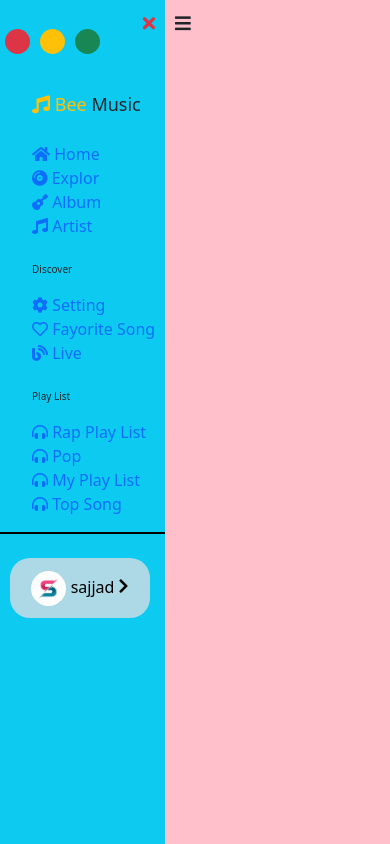
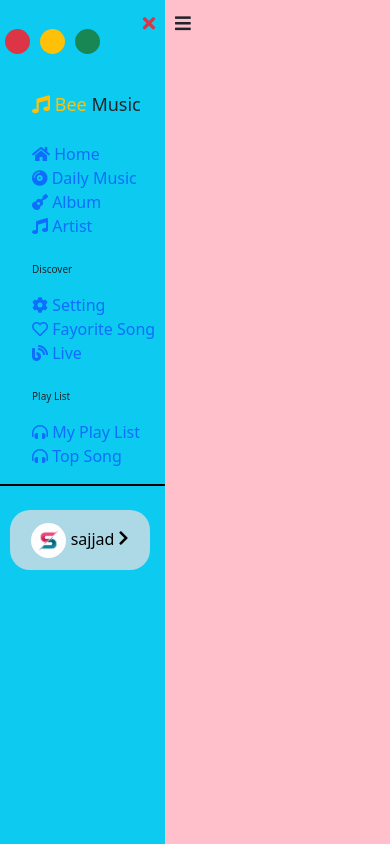
Before and after one commit to sajjadmirave/BeeMusic, a website: page index.html in a window 390 px wide. Both pictures are taken after a click on the element 17 px from the left and 23 px from the top of the page. Shown: the top 844 px of the page. Drawn offline with nearby package versions, Linux system fonts and the light colour scheme; files whose address does not match are found by name.

Commit message:
end responsive on mobile whene click on the bars

```diff
--- a/index.html
+++ b/index.html
@@ -37,6 +37,8 @@
 
     <!--  aside menu -->
     <div class="aside-menu bg-info" id="aside-menu">
+      <!-- data because for on mobile size and opend -->
+      <div class="aside-menu-data" id="aside-menu-data">
         <br />
         <div class="circles">
           <div class="circle1 bg-danger circle"></div>
@@ -63,7 +65,7 @@
               <a href=""><i class="fas fa-home"></i> Home</a>
             </li>
             <li>
-            <a href=""><i class="fas fa-compact-disc"></i> Explor</a>
+              <a href=""><i class="fas fa-compact-disc"></i> Daily Music</a>
             </li>
             <li>
               <a href=""><i class="fas fa-guitar"></i> Album</a>
@@ -85,12 +87,6 @@
             <br />
             <p style="font-size: 10px">Play List</p>
             <li>
-            <a href=""><i class="fas fa-headphones-alt"></i> Rap Play List</a>
-          </li>
-          <li>
-            <a href=""><i class="fas fa-headphones-alt"></i> Pop</a>
-          </li>
-          <li>
               <a href=""><i class="fas fa-headphones-alt"></i> My Play List</a>
             </li>
             <li>
@@ -99,7 +95,7 @@
           </ul>
 
           <div class="line" style="border: 1px solid black; width: 165px"></div>
-        <br>
+          <br />
           <!-- account 👇 -->
           <div class="account">
             <a href=""
@@ -109,7 +105,6 @@
                 height="35px"
                 style="border-radius: 50%"
                 alt=""
-
               />
               sajjad <i class="fas fa-chevron-right"></i>
             </a>
@@ -121,7 +116,8 @@
           <i class="fas fa-times text-danger"></i>
         </div>
       </div>
-    <!-- ***** -->
+    </div>
+    <!-- *end aside ***** -->
 
     <div class="body-area bg-success">
       <div class="left-box"></div>
--- a/js/script.js
+++ b/js/script.js
@@ -1,10 +1,17 @@
-function openFunction(){
-    document.getElementById("aside-menu").style.width = "165px"
-    document.getElementById("openFunction").style.left = "175px"
+function openFunction() {
+  let aside_menu = document.getElementById("aside-menu").value;
+
+  document.getElementById("aside-menu").style.width = "165px";
+  document.getElementById("openFunction").style.left = "175px";
+  // document.getElementById("aside-menu-data").style.display = "block"
+  if ((document.getElementById("aside-menu").style.width = "165px")) {
+    document.getElementById("aside-menu-data").style.transition = "all 2s";
+    document.getElementById("aside-menu-data").style.display = "block";
+  }
 }
 
-function closeFunction(){
-    document.getElementById("aside-menu").style.width = "0px"
-    document.getElementById("openFunction").style.left = "10px"
-
+function closeFunction() {
+  document.getElementById("aside-menu").style.width = "0px";
+  document.getElementById("openFunction").style.left = "10px";
+  document.getElementById("aside-menu-data").style.display = "none";
 }
--- a/sass/aside-menu.scss
+++ b/sass/aside-menu.scss
@@ -125,3 +125,10 @@
         color: black;
     }
 }
+
+@media screen and (max-width:992px) {
+    .aside-menu-data{
+        display: none;
+        transition: all 2s;
+    }
+}
```
Also changed, not shown: css/aside-menu.css. Lines whose indentation alone changed are shown as unchanged.
